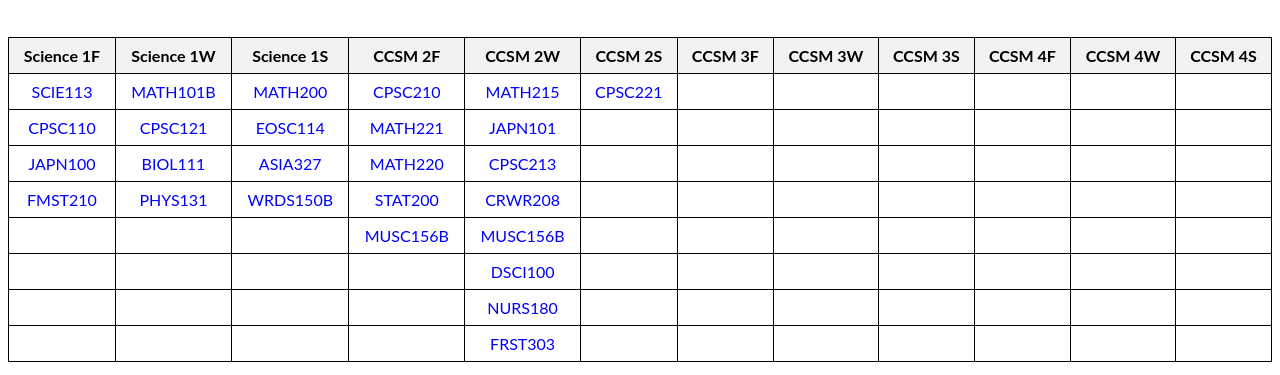
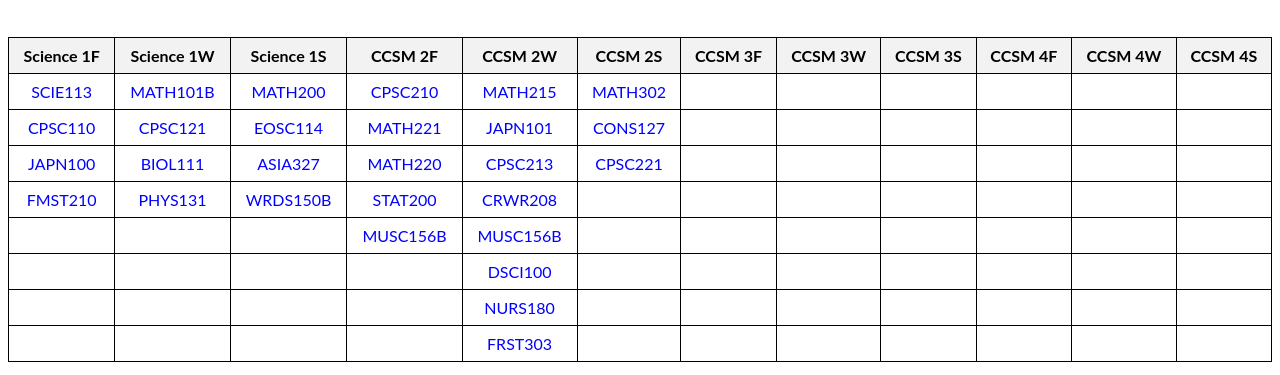
Before and after one commit to anderpudding/sungjunlee.github.io, a website: page detail.html in a window 1280 px wide. Shown: the part 62-437 px from the top of the page. Drawn offline with nearby package versions, Linux system fonts and the light colour scheme; files that its build step writes are made by us from their sources.

Commit message:
edit CCSM 2S courses

```diff
--- a/detail.html
+++ b/detail.html
@@ -64,7 +64,7 @@
                     <td><a href="https://vancouver.calendar.ubc.ca/course-descriptions/subject/mathv">MATH200</a></td>
                     <td><a href="https://vancouver.calendar.ubc.ca/course-descriptions/courses/cpscv-210-software-construction">CPSC210</a></td>
                     <td><a href="https://vancouver.calendar.ubc.ca/course-descriptions/subject/mathv">MATH215</a></td>
-                    <td><a href="https://canvas.ubc.ca/courses/83405">CPSC221</a></td>
+                    <td><a href="https://vancouver.calendar.ubc.ca/course-descriptions/subject/mathv#:~:text=MATH_V%20302%20(3)%20Introduction%20to%20Probability">MATH302</a></td>
                     <td><a href="#"> </a></td>
                     <td><a href="#"> </a></td>
                     <td><a href="#"> </a></td>
@@ -79,7 +79,7 @@
                     <td><a href="https://www.eoas.ubc.ca/academics/courses/eosc114">EOSC114</a></td>
                     <td><a href="https://vancouver.calendar.ubc.ca/course-descriptions/subject/mathv">MATH221</a></td>
                     <td><a href="https://vancouver.calendar.ubc.ca/course-descriptions/courses/japnv-101-beginning-japanese-ib">JAPN101</a></td>
-                    <td><a href="#"> </a></td>
+                    <td><a href="https://vancouver.calendar.ubc.ca/course-descriptions/subject/consv#:~:text=CONS_V%20127%20(3)%20Observing%20the%20Earth%20from%20Space">CONS127</a></td>
                     <td><a href="#"> </a></td>
                     <td><a href="#"> </a></td>
                     <td><a href="#"> </a></td>
@@ -94,7 +94,7 @@
                     <td><a href="https://vancouver.calendar.ubc.ca/course-descriptions/subject/asiav">ASIA327</a></td>
                     <td><a href="https://vancouver.calendar.ubc.ca/course-descriptions/subject/mathv">MATH220</a></td>
                     <td><a href="https://vancouver.calendar.ubc.ca/course-descriptions/courses/cpscv-213-introduction-computer-systems">CPSC213</a></td>
-                    <td><a href="#"> </a></td>
+                    <td><a href="https://www.cs.ubc.ca/course-section/cpsc-221-202-2021w">CPSC221</a></td>
                     <td><a href="#"> </a></td>
                     <td><a href="#"> </a></td>
                     <td><a href="#"> </a></td>
```
